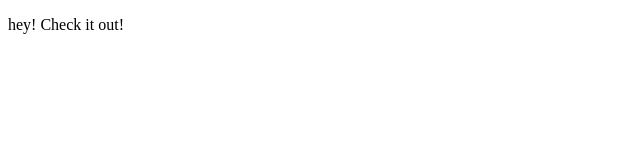
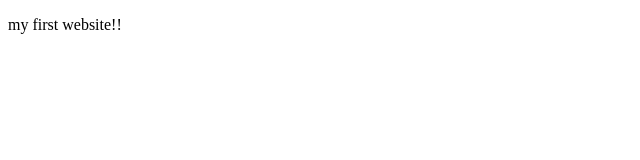
Before and after one commit to been2001/been2001.github, a plain HTML site: page index.html in a window 1280 px wide. Shown: the full height of the page, 0-640 px from the left. Drawn offline with Linux system fonts and the light colour scheme.

Commit message:
Update index.html

```diff
--- a/index.html
+++ b/index.html
@@ -5,6 +5,6 @@
 </head>
 
 <body>
-  <p>hey! Check it out!</p>
+  <p>my first website!!</p>
  </body>
 </html>
```
